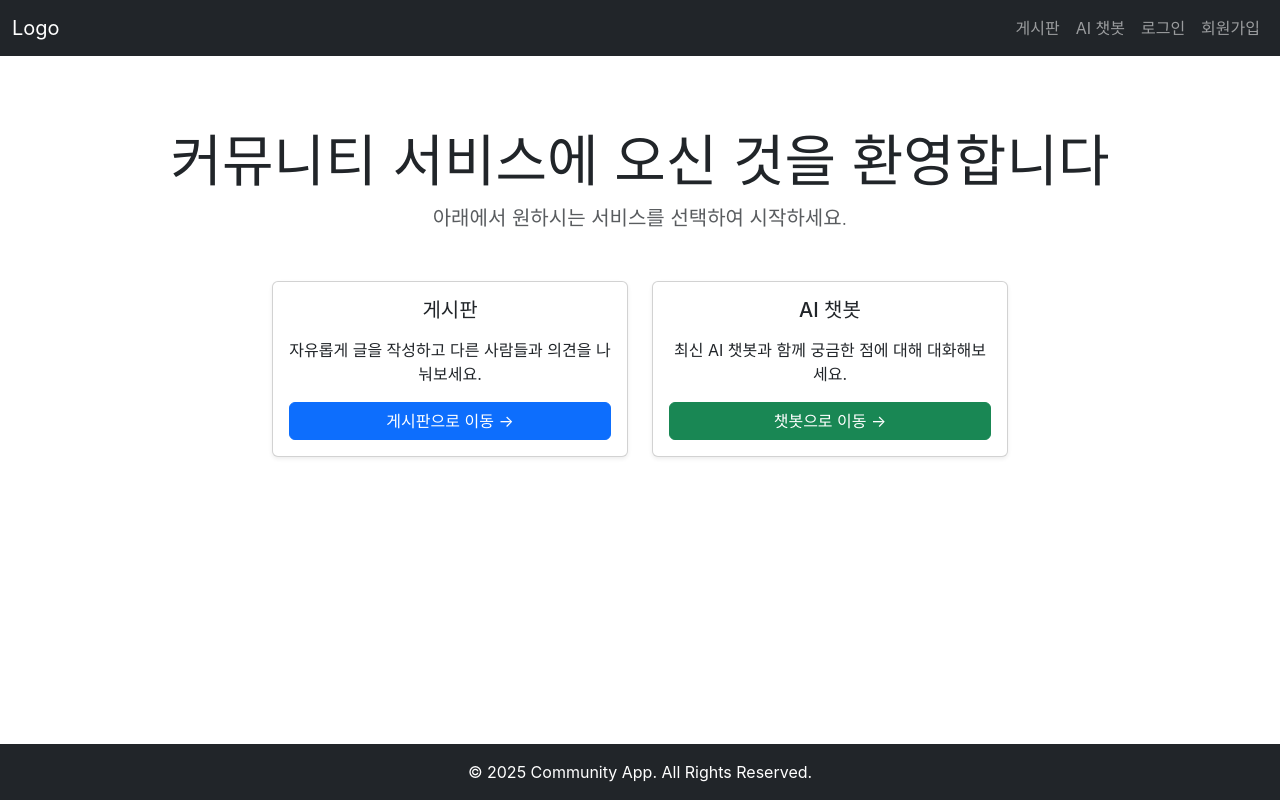
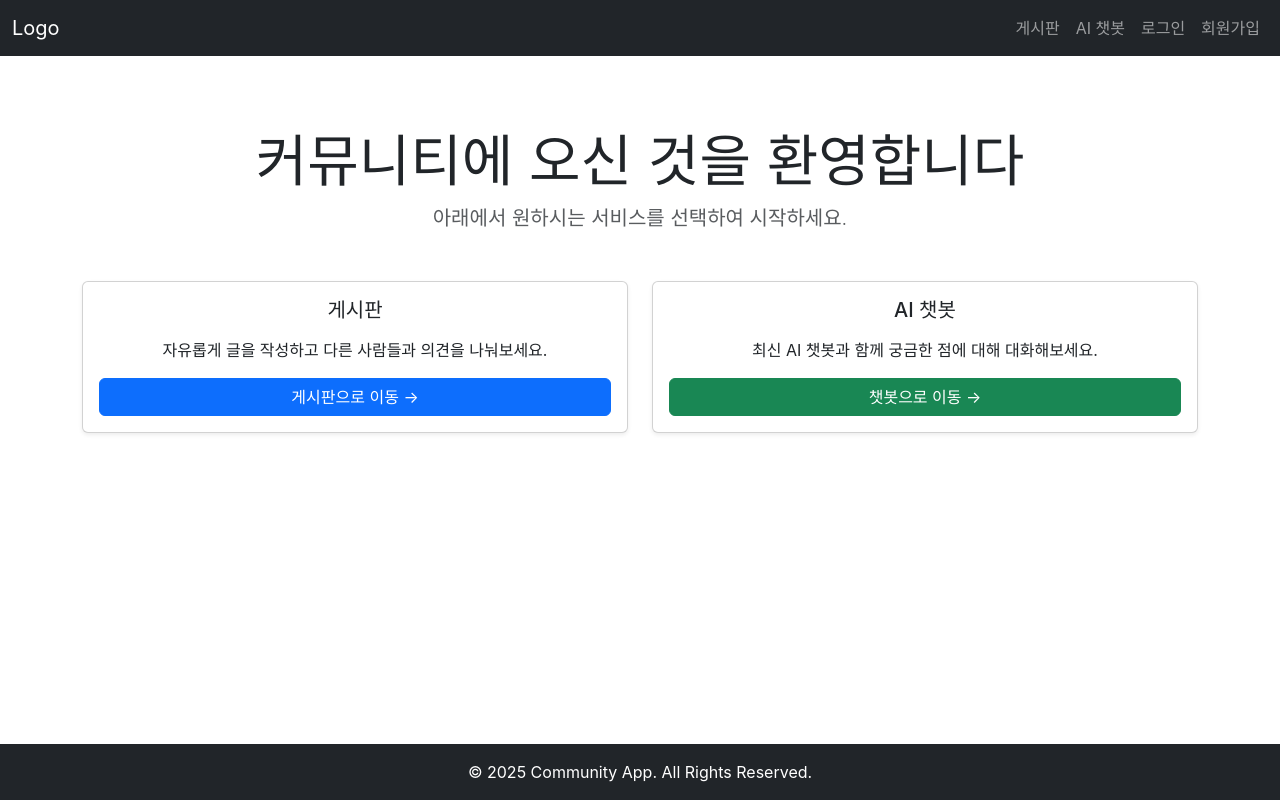
Before and after one commit to citeFred/communitiy_front, a React (Create React App) app: page / in a window 1280 px wide. Built offline with nearby package versions, Linux system fonts and the light colour scheme.

Commit message:
refactor: Cards 재사용 컴포넌트화

```diff
--- /dev/null
+++ b/src/components/cards/ActionCard.js
@@ -0,0 +1,25 @@
+/**
+ * 재사용 가능한 액션 카드 컴포넌트
+ * @param {string} title - 카드 제목
+ * @param {string} text - 카드 내용
+ * @param {string} buttonText - 버튼에 표시될 텍스트
+ * @param {function} onButtonClick - 버튼 클릭 시 실행될 함수
+ * @param {string} buttonVariant - 버튼 색상 (Bootstrap variant: primary, success 등)
+ */
+function ActionCard({ title, text, buttonText, onButtonClick, buttonVariant = 'primary' }) {
+    return (
+        <div className="col">
+            <div className="card h-100 shadow-sm">
+                <div className="card-body d-flex flex-column text-center">
+                    <h5 className="card-title mb-3">{title}</h5>
+                    <p className="card-text flex-grow-1">{text}</p>
+                    <button onClick={onButtonClick} className={`btn btn-${buttonVariant} mt-auto`}>
+                        {buttonText}
+                    </button>
+                </div>
+            </div>
+        </div>
+    );
+}
+
+export default ActionCard;
--- a/src/pages/boards/BoardListPage.js
+++ b/src/pages/boards/BoardListPage.js
@@ -1,6 +1,7 @@
 import { useState, useEffect } from 'react';
 import { useNavigate } from 'react-router-dom';
 import { getBoards } from '../../api/features/boards';
+import ActionCard from '../../components/cards/ActionCard';
 
 function BoardListPage() {
     const [boards, setBoards] = useState([]);
@@ -15,7 +16,6 @@ function BoardListPage() {
                 console.error("게시판 목록 조회 실패", error);
             }
         };
-
         fetchBoards();
     }, []);
 
@@ -29,15 +29,13 @@ function BoardListPage() {
             <p className="text-muted">관심 있는 게시판을 선택하여 입장하세요.</p>
             <div className="row row-cols-1 row-cols-md-3 g-4 mt-3">
                 {boards.length > 0 ? boards.map(board => (
-                    <div className="col" key={board.id}>
-                        <div className="card h-100">
-                            <div className="card-body">
-                                <h5 className="card-title">{board.title}</h5>
-                                <p className="card-text">"{board.title}" 게시판입니다.</p>
-                                <button onClick={() => handleBoardSelect(board.id)} className="btn btn-primary">입장하기</button>
-                            </div>
-                        </div>
-                    </div>
+                    <ActionCard
+                        key={board.id}
+                        title={board.title}
+                        text={`"${board.title}" 게시판입니다.`}
+                        buttonText="입장하기"
+                        onButtonClick={() => handleBoardSelect(board.id)}
+                    />
                 )) : <p>생성된 게시판이 없습니다.</p>}
             </div>
         </div>
--- a/src/pages/home/HomePage.js
+++ b/src/pages/home/HomePage.js
@@ -1,39 +1,32 @@
-import { Link } from 'react-router-dom';
+import React from 'react';
+import { useNavigate } from 'react-router-dom';
+import ActionCard from '../../components/cards/ActionCard';
+function HomePage() {
+    const navigate = useNavigate();
 
-function HomePage() {
     return (
         <div className="container py-5">
             <div className="text-center mb-5">
-                <h1 className="display-4">커뮤니티 서비스에 오신 것을 환영합니다</h1>
+                <h1 className="display-4">커뮤니티에 오신 것을 환영합니다</h1>
                 <p className="lead text-muted">아래에서 원하시는 서비스를 선택하여 시작하세요.</p>
             </div>
 
             <div className="row justify-content-center g-4">
+                <ActionCard
+                    title="게시판"
+                    text="자유롭게 글을 작성하고 다른 사람들과 의견을 나눠보세요."
+                    buttonText="게시판으로 이동 →"
+                    onButtonClick={() => navigate('/boards')}
+                    buttonVariant="primary"
+                />
 
-                <div className="col-lg-4 col-md-6">
-                    <div className="card h-100 shadow-sm">
-                        <div className="card-body d-flex flex-column text-center">
-                            <h5 className="card-title mb-3">게시판</h5>
-                            <p className="card-text flex-grow-1">
-                                자유롭게 글을 작성하고 다른 사람들과 의견을 나눠보세요.
-                            </p>
-                            <Link to="/boards" className="btn btn-primary mt-auto">게시판으로 이동 &rarr;</Link>
-                        </div>
-                    </div>
-                </div>
-
-                <div className="col-lg-4 col-md-6">
-                    <div className="card h-100 shadow-sm">
-                        <div className="card-body d-flex flex-column text-center">
-                            <h5 className="card-title mb-3">AI 챗봇</h5>
-                            <p className="card-text flex-grow-1">
-                                최신 AI 챗봇과 함께 궁금한 점에 대해 대화해보세요.
-                            </p>
-                            <Link to="/chatbot" className="btn btn-success mt-auto">챗봇으로 이동 &rarr;</Link>
-                        </div>
-                    </div>
-                </div>
-
+                <ActionCard
+                    title="AI 챗봇"
+                    text="최신 AI 챗봇과 함께 궁금한 점에 대해 대화해보세요."
+                    buttonText="챗봇으로 이동 →"
+                    onButtonClick={() => navigate('/chatbot')}
+                    buttonVariant="success"
+                />
             </div>
         </div>
     );
```
